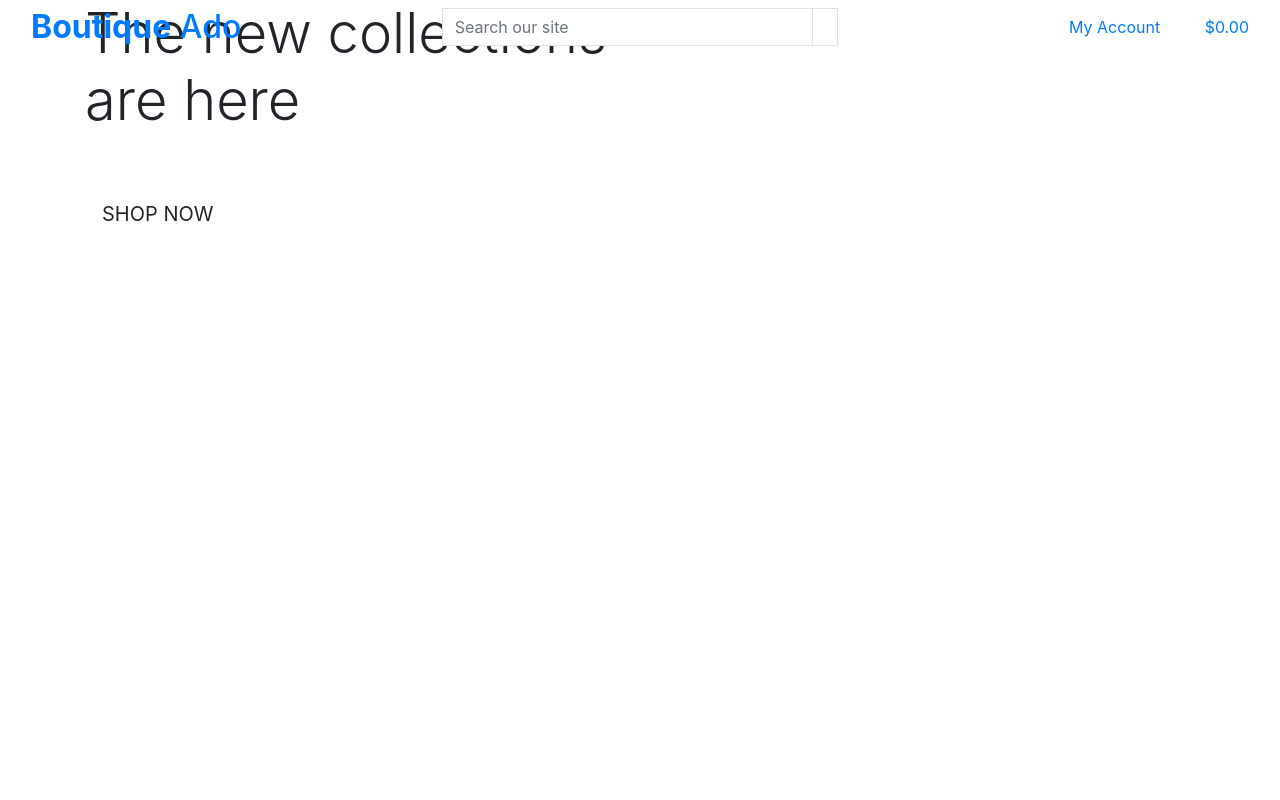
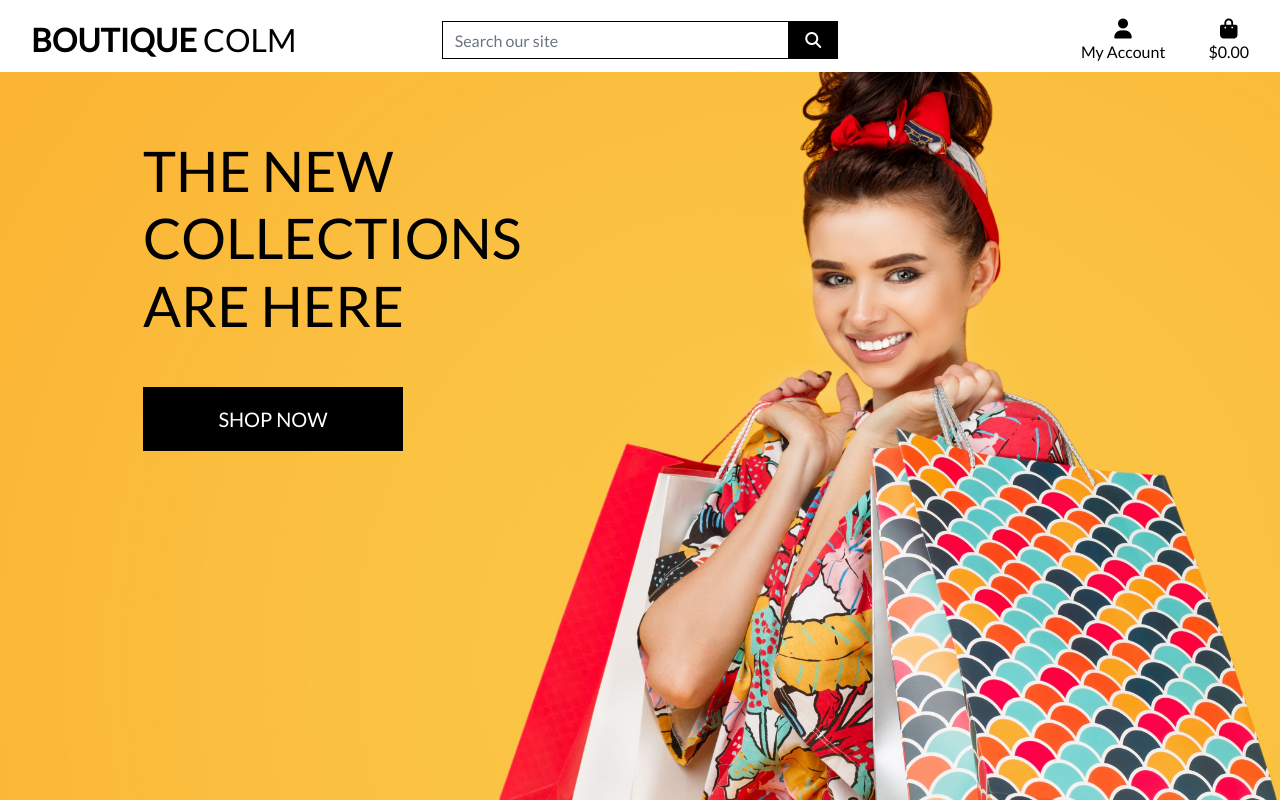
Before and after one commit to colmhaugh/botique_colm_v1, a Django app: page / in a window 1280 px wide. Run offline with Django 3.2, Linux system fonts and the light colour scheme; some libraries are stand-ins or nearby versions.

Commit message:
re enter code after merge error

```diff
--- a/boutique_colm/settings.py
+++ b/boutique_colm/settings.py
@@ -148,6 +148,10 @@ USE_TZ = True
 # https://docs.djangoproject.com/en/3.2/howto/static-files/
 
 STATIC_URL = '/static/'
+STATICFILES_DIRS = (os.path.join(BASE_DIR, 'static'),)
+
+MEDIA_URL = '/media/'
+MEDIA_ROOT = os.path.join(BASE_DIR, 'media')
 
 # Default primary key field type
 # https://docs.djangoproject.com/en/3.2/ref/settings/#default-auto-field
--- a/boutique_colm/urls.py
+++ b/boutique_colm/urls.py
@@ -15,9 +15,11 @@ Including another URLconf
 """
 from django.contrib import admin
 from django.urls import path, include
+from django.conf import settings
+from django.conf.urls.static import static
 
 urlpatterns = [
     path('admin/', admin.site.urls),
     path('accounts/', include('allauth.urls')),
     path('', include('home.urls')),
-]
+] + static(settings.MEDIA_URL, document_root=settings.MEDIA_ROOT)
--- /dev/null
+++ b/static/css/base.css
@@ -0,0 +1,81 @@
+html {
+    height: 100%;
+}
+
+body {
+    background: url('/media/homepage_background_cropped.jpg') no-repeat center center fixed;
+    background-size: cover;
+    height: calc(100vh - 164px);
+    color: #555;
+    font-family: 'Lato';
+}
+
+/* from Bulma */
+.icon {
+    align-items: center;
+    display: inline-flex;
+    justify-content: center;
+    height: 1.5rem;
+    width: 1.5rem;
+}
+
+.logo-font {
+    text-transform: uppercase;
+}
+
+.main-logo-link {
+    width: fit-content;
+}
+
+.shop-now-button {
+    background: black;
+    color: white;
+    min-width: 260px;
+}
+
+.btn-black {
+    background: black;
+    color: white;
+}
+
+.shop-now-button:hover,
+.shop-now-button:active,
+.shop-now-button:focus,
+.btn-black:hover,
+.btn-black:active,
+.btn-black:focus {
+    background: #222;
+    color: white;
+}
+
+.text-black {
+    color: #000 !important;
+}
+
+.border-black {
+    border: 1px solid black !important;
+}
+
+/* -------------------------------- Media Queries */
+
+/* Slightly larger container on xl screens */
+@media (min-width: 1200px) {
+  .container {
+    max-width: 80%;
+  }
+}
+
+/* fixed top navbar only on medium and up */
+@media (min-width: 992px) {
+    .fixed-top-desktop-only {
+        position: fixed;
+        top: 0;
+        right: 0;
+        left: 0;
+        z-index: 1030;
+    }
+
+    .header-container {
+        padding-top: 164px;
+    }
+}
--- a/templates/base.html
+++ b/templates/base.html
@@ -5,7 +5,7 @@
   <head>
 
     {% block meta %}
-        <meta http-equiv="X - UA - compatible" content="ie=edge">
+        <meta http-equiv="X-UA-Compatible" content="ie=edge">
         <meta charset="utf-8">
         <meta name="viewport" content="width=device-width, initial-scale=1, shrink-to-fit=no">
     {% endblock %}
@@ -14,16 +14,19 @@
     {% endblock %}
 
     {% block corecss %}
-        <link rel="stylesheet" href="https://cdn.jsdelivr.net/npm/bootstrap@4.4.1/dist/css/bootstrap.min.css" integrity="sha384-Vkoo8x4CGsO3+Hhxv8T/Q5PaXtkKtu6ug5TOeNV6gBiFeWPGFN9MuhOf23Q9Ifjh" crossorigin="anonymous">
+        <link rel="stylesheet" href="https://stackpath.bootstrapcdn.com/bootstrap/4.4.1/css/bootstrap.min.css" integrity="sha384-Vkoo8x4CGsO3+Hhxv8T/Q5PaXtkKtu6ug5TOeNV6gBiFeWPGFN9MuhOf23Q9Ifjh" crossorigin="anonymous">
+        <link rel="stylesheet" href="https://fonts.googleapis.com/css?family=Lato&display=swap">
+        <link rel="stylesheet" href="{% static 'css/base.css' %}">
     {% endblock %}
 
     {% block extra_css %}
     {% endblock %}
 
     {% block corejs %}
+        <script src="https://kit.fontawesome.com/8f8d7c9506.js" crossorigin="anonymous"></script>
         <script src="https://code.jquery.com/jquery-3.4.1.slim.min.js" integrity="sha384-J6qa4849blE2+poT4WnyKhv5vZF5SrPo0iEjwBvKU7imGFAV0wwj1yYfoRSJoZ+n" crossorigin="anonymous"></script>
         <script src="https://cdn.jsdelivr.net/npm/popper.js@1.16.0/dist/umd/popper.min.js" integrity="sha384-Q6E9RHvbIyZFJoft+2mJbHaEWldlvI9IOYy5n3zV9zzTtmI3UksdQRVvoxMfooAo" crossorigin="anonymous"></script>
-        <script src="https://cdn.jsdelivr.net/npm/bootstrap@4.4.1/dist/js/bootstrap.min.js" integrity="sha384-wfSDF2E50Y2D1uUdj0O3uMBJnjuUD4Ih7YwaYd1iqfktj0Uod8GCExl3Og8ifwB6" crossorigin="anonymous"></script>
+        <script src="https://stackpath.bootstrapcdn.com/bootstrap/4.4.1/js/bootstrap.min.js" integrity="sha384-wfSDF2E50Y2D1uUdj0O3uMBJnjuUD4Ih7YwaYd1iqfktj0Uod8GCExl3Og8ifwB6" crossorigin="anonymous"></script>
     {% endblock %}
 
     {% block extra_js %}
@@ -33,10 +36,10 @@
   </head>
   <body>
     <header class="container-fluid fixed-top">
-      <div class="row">
+        <div id="topnav" class="row bg-white pt-lg-2 d-none d-lg-flex">
             <div class="col-12 col-lg-4 my-auto py-1 py-lg-0 text-center text-lg-left">
                 <a href="{% url 'home' %}" class="nav-link main-logo-link">
-                  <h2 class="logo-font text-black my-0"><strong>Boutique</strong> Ado</h2>
+                    <h2 class="logo-font text-black my-0"><strong>Boutique</strong> Colm</h2>
                 </a>
             </div>
             <div class="col-12 col-lg-4 my-auto py-1 py-lg-0">
```
Also changed, not shown: media/homepage_background_cropped.jpg (added). Lines whose indentation alone changed are shown as unchanged.
